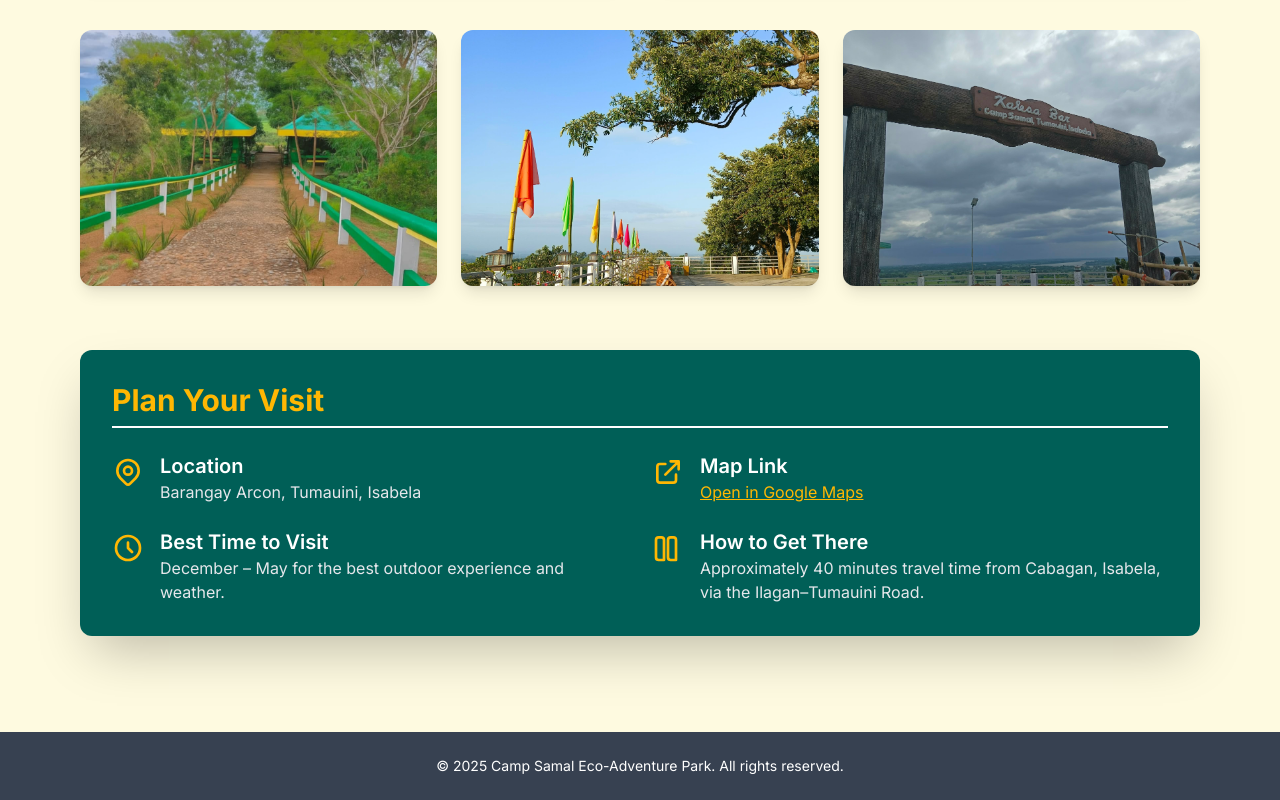
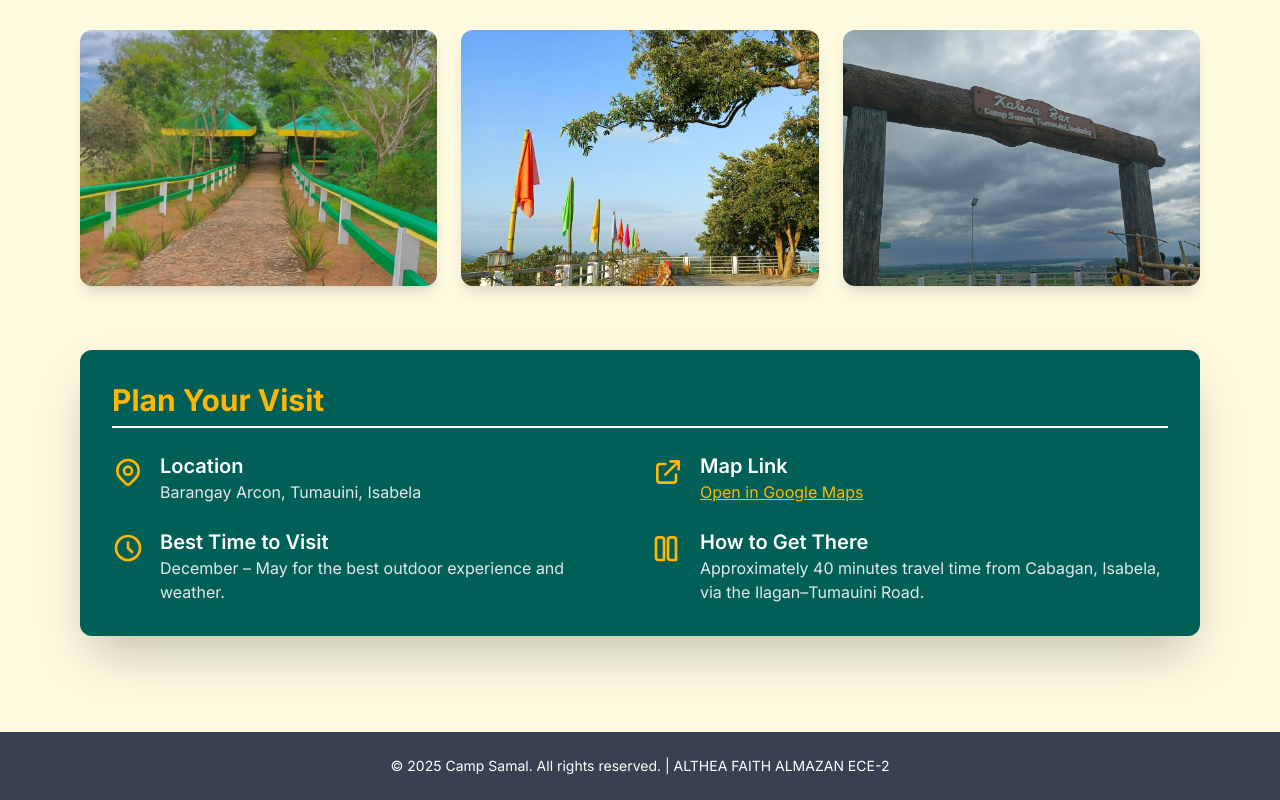
Before and after one commit to BERNADETH33/camp-samal-blog, a plain HTML site: page index.html in a window 1280 px wide. Shown: the part 1474-2274 px from the top of the page. Drawn offline with nearby package versions, Linux system fonts and the light colour scheme.

Commit message:
Update index.html

```diff
--- a/index.html
+++ b/index.html
@@ -195,7 +195,7 @@
     <!-- Footer -->
     <footer class="bg-gray-700 text-white p-6 mt-12">
         <div class="container mx-auto text-center text-sm">
-            &copy; 2025 Camp Samal Eco-Adventure Park. All rights reserved.
+            &copy; 2025 Camp Samal. All rights reserved. | ALTHEA FAITH ALMAZAN ECE-2
         </div>
     </footer>
 
```
